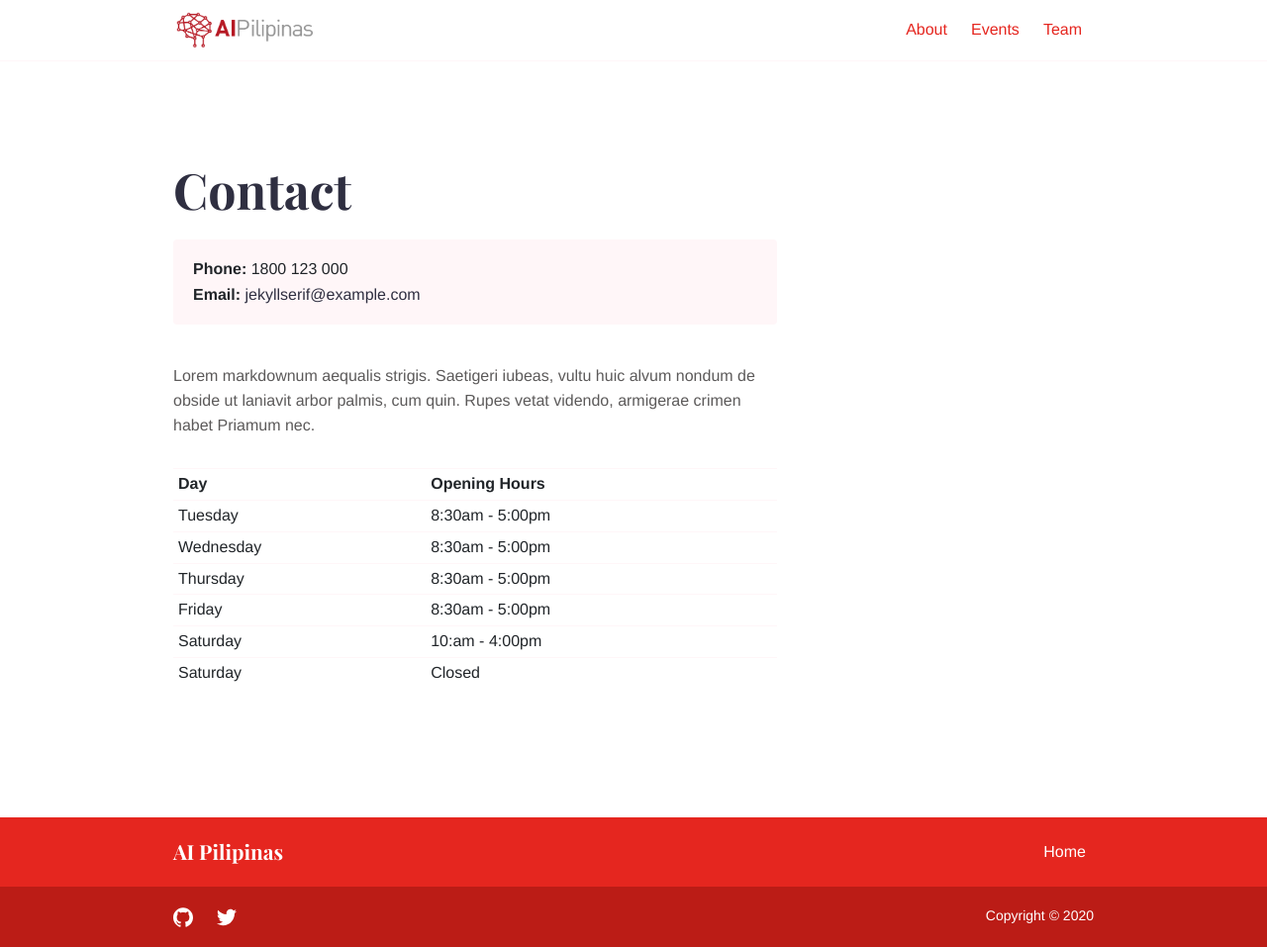
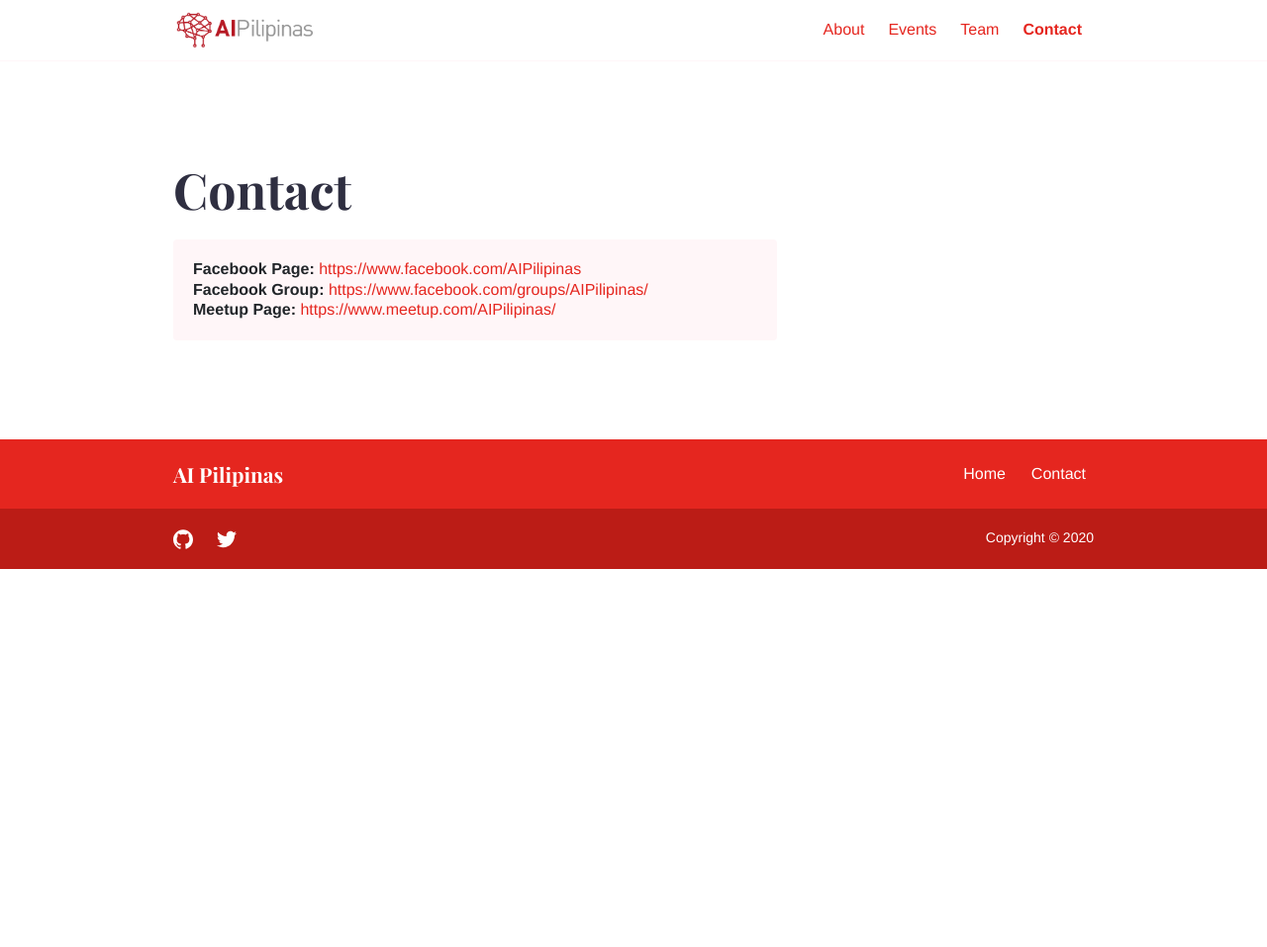
Before and after one commit to aipilipinas/aipilipinas.github.io, a Jekyll site: the page built from contact.md, in a window 1280 px wide. Shown: the whole page at 99% size. Built offline with Jekyll 4.4.1, drawn with Linux system fonts in a browser that asks for light colours; after the commit the page ends 900 px from its top, so only the background shows below that.

Commit message:
Fix contacts

```diff
--- a/_data/contact.yml
+++ b/_data/contact.yml
@@ -1,3 +1,3 @@
-email: 'jekyllserif@example.com'
-phone: '1800 123 000'
-contact_button_link: 'contact'
+fb-page: 'https://www.facebook.com/AIPilipinas'
+fb-group: 'https://www.facebook.com/groups/AIPilipinas/'
+meetup: 'https://www.meetup.com/AIPilipinas/'
--- a/_includes/call.html
+++ b/_includes/call.html
@@ -1,19 +1,24 @@
 <div class="call">
   <div class="call-box-top">
-    {% if site.data.contact.phone %}
-        <div class="call-phone"><strong>Phone: </strong> {{ site.data.contact.phone }} </div>
+    {% if site.data.contact.fb-page %}
+    <div class="call-fbpage"><strong>Facebook Page: </strong>
+      <a href="{{ site.data.contact.fb-page }}">
+        {{ site.data.contact.fb-page }}
+      </a>
     {% endif %}
-    {% if site.data.contact.email %}
-    <div class="call-email"><strong>Email: </strong>
-      <a href="mailto:{{ .site.Data.contact.email }}">
-        {{ site.data.contact.email }}
+    {% if site.data.contact.fb-group %}
+    <div class="call-fbgroup"><strong>Facebook Group: </strong>
+      <a href="{{ site.data.contact.fb-group }}">
+        {{ site.data.contact.fb-group }}
+      </a>
+    </div>
+    {% endif %}
+    {% if site.data.contact.meetup %}
+    <div class="call-meetup"><strong>Meetup Page: </strong>
+      <a href="{{ site.data.contact.meetup }}">
+        {{ site.data.contact.meetup }}
       </a>
     </div>
     {% endif %}
   </div>
-    {% if include.show_button %}
-      <div class="call-box-bottom">
-        <a href="{{ site.data.contact.contact_button_link }}" class="button">Contact</a>
-      </div>
-    {% endif %}
 </div>
--- a/_layouts/home.html
+++ b/_layouts/home.html
@@ -1,5 +1,5 @@
 ---
-title: Jekyll Serif - Jekyll Small Business Theme
+title: AI Pilipinas - Official Website
 layout: default
 bodyClass: page-home
 ---
--- a/contact.md
+++ b/contact.md
@@ -3,14 +3,3 @@
 layout: contact
 bodyClass: page-contact
 ---
-
-Lorem markdownum aequalis strigis. Saetigeri iubeas, vultu huic alvum nondum de obside ut laniavit arbor palmis, cum quin. Rupes vetat videndo, armigerae crimen habet Priamum nec.
-
-| Day       | Opening Hours   |
-| --------- | --------------- |
-| Tuesday   | 8:30am - 5:00pm |
-| Wednesday | 8:30am - 5:00pm |
-| Thursday  | 8:30am - 5:00pm |
-| Friday    | 8:30am - 5:00pm |
-| Saturday  | 10:am - 4:00pm  |
-| Saturday  | Closed          |
```
Also changed, not shown: _data/menus.yml (+6 -6 lines).
